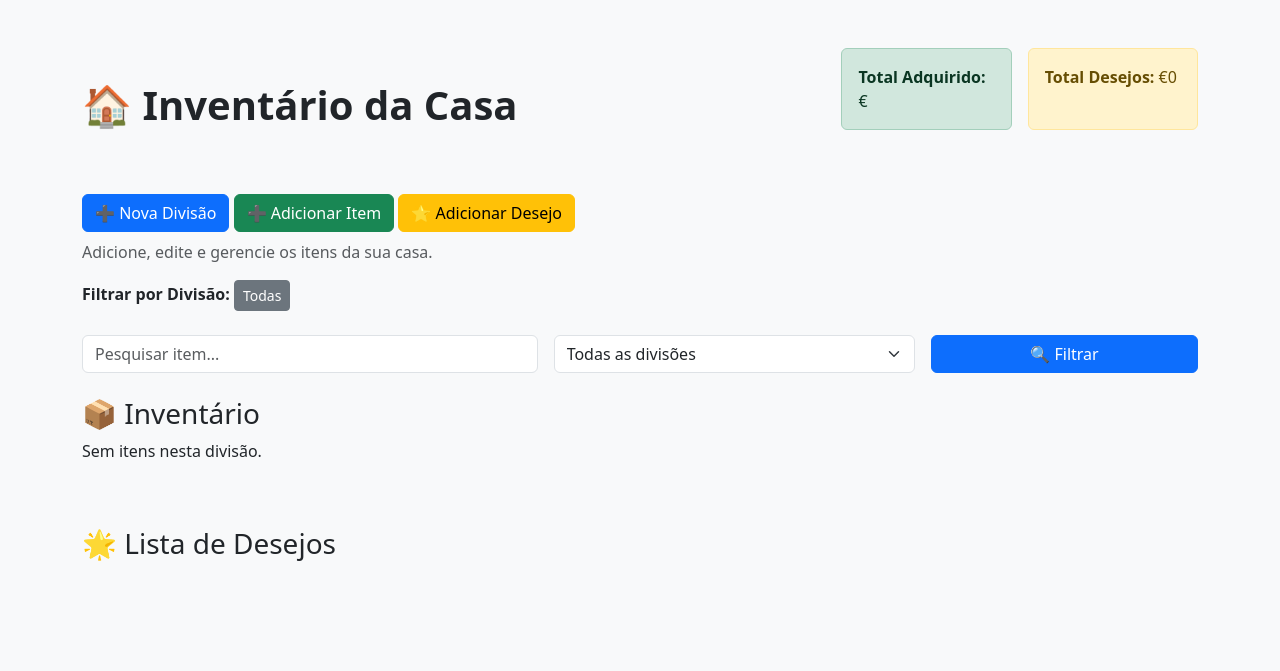
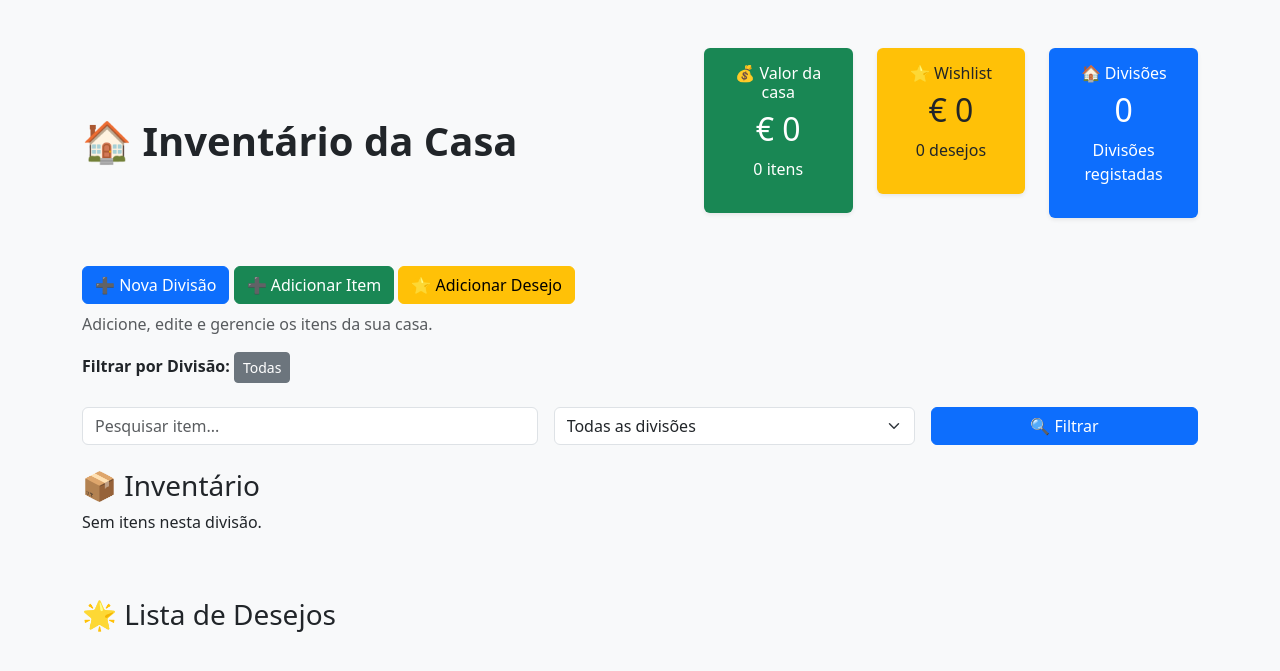
Before and after one commit to DanielaSofia/Home_inventory, a Django app: page / in a window 1280 px wide. Shown: the top 671 px of the page. Run offline with Django 4.2, Linux system fonts and the light colour scheme; data that the repository does not hold is empty.

Commit message:
mostarar mais totatis, acrescentar a data de aquisicao

```diff
--- a/casa/inventory/admin.py
+++ b/casa/inventory/admin.py
@@ -1,6 +1,7 @@
 
 from django.contrib import admin
-from .models import Divisao, Item
+from .models import Divisao, Item, Desejo
 
 admin.site.register(Divisao)
 admin.site.register(Item)
+admin.site.register(Desejo)
--- a/casa/inventory/forms.py
+++ b/casa/inventory/forms.py
@@ -1,17 +1,21 @@
 from django import forms
 from .models import Item, Divisao, Desejo
+
 
 class ItemForm(forms.ModelForm):
     class Meta:
         model = Item
-        fields = ['divisao', 'nome', 'descricao', 'quantidade', 'valor_estimado', 'imagem']
+        fields = ["divisao", "nome", "descricao", "quantidade", "valor", "data_aquisicao", "imagem"]
+        widgets = {"data_aquisicao": forms.DateInput(attrs={"type": "date"})}
+
 
 class DivisaoForm(forms.ModelForm):
     class Meta:
         model = Divisao
-        fields = ['nome']
+        fields = ["nome"]
+
 
 class DesejoForm(forms.ModelForm):
     class Meta:
         model = Desejo
-        fields = ["nome", "descricao", "valor_estimado", "divisao", "imagem"]
+        fields = ["nome", "descricao", "valor", "divisao", "imagem"]
--- a/casa/inventory/models.py
+++ b/casa/inventory/models.py
@@ -15,7 +15,8 @@
     quantidade = models.IntegerField(default=1)
     imagem = models.ImageField(upload_to="itens/", blank=True, null=True)
     data_adicionado = models.DateTimeField(auto_now_add=True)
-    valor_estimado = models.DecimalField(max_digits=10, decimal_places=2, default=0)
+    valor = models.DecimalField(max_digits=10, decimal_places=2, default=0)
+    data_aquisicao = models.DateField(null=True, blank=True)
 
     def __str__(self):
         return f"{self.nome} ({self.quantidade})"
@@ -24,7 +25,7 @@
 class Desejo(models.Model):
     nome = models.CharField(max_length=200)
     descricao = models.TextField(blank=True)
-    valor_estimado = models.DecimalField(max_digits=10, decimal_places=2, null=True, blank=True)
+    valor = models.DecimalField(max_digits=10, decimal_places=2, null=True, blank=True)
     imagem = models.ImageField(upload_to="desejos/", blank=True, null=True)
     divisao = models.ForeignKey(Divisao, on_delete=models.SET_NULL, null=True)
 
--- a/casa/inventory/templates/inventory/dashboard.html
+++ b/casa/inventory/templates/inventory/dashboard.html
@@ -26,13 +26,38 @@
 
         <div class="d-flex justify-content-between align-items-center mb-4">
             <h1 class="fw-bold">🏠 Inventário da Casa</h1>
-            <div class="d-flex justify-content-between mb-4">
-                <div class="alert alert-success w-50 me-2">
-                    <strong>Total Adquirido:</strong> €{{ total_adquirido }}
+            <div class="row mb-4">
+
+                <div class="col-md-4">
+                    <div class="card shadow-sm border-0 bg-success text-white">
+                        <div class="card-body text-center">
+                            <h6>💰 Valor da casa</h6>
+                            <h2>€ {{ total_itens }}</h2>
+                            <p>{{ total_itens_count }} itens</p>
+                        </div>
+                    </div>
                 </div>
-                <div class="alert alert-warning w-50 ms-2">
-                    <strong>Total Desejos:</strong> €{{ total_desejos }}
+
+                <div class="col-md-4">
+                    <div class="card shadow-sm border-0 bg-warning">
+                        <div class="card-body text-center">
+                            <h6>🌟 Wishlist</h6>
+                            <h2>€ {{ total_desejos }}</h2>
+                            <p>{{ total_desejos_count }} desejos</p>
+                        </div>
+                    </div>
                 </div>
+
+                <div class="col-md-4">
+                    <div class="card shadow-sm border-0 bg-primary text-white">
+                        <div class="card-body text-center">
+                            <h6>🏠 Divisões</h6>
+                            <h2>{{ divisoes|length }}</h2>
+                            <p>Divisões registadas</p>
+                        </div>
+                    </div>
+                </div>
+
             </div>
         </div>
         <button class="btn btn-primary" data-bs-toggle="modal" data-bs-target="#addDivisaoModal">➕ Nova Divisão</button>
@@ -88,7 +113,13 @@
                         <h5>{{ item.nome }}</h5>
                         <p>{{ item.descricao }}</p>
                         <p>Quantidade: {{ item.quantidade }}</p>
-                        <p>Valor: €{{ item.valor_estimado }}</p>
+                        <p>Valor: €{{ item.valor }}</p>
+
+                        {% if item.data_aquisicao %}
+                        <p class="text-muted">
+                            📅 {{ item.data_aquisicao }}
+                        </p>
+                        {% endif %}
                         {% if item.divisao %}
                         <span class="badge bg-secondary">
                             {{ item.divisao.nome }}
@@ -121,8 +152,8 @@
                         <h5>{{ d.nome }}</h5>
                         <p>{{ d.descricao }}</p>
 
-                        {% if d.valor_estimado %}
-                        <p>€{{ d.valor_estimado }}</p>
+                        {% if d.valor %}
+                        <p>€{{ d.valor }}</p>
                         {% endif %}
 
                     </div>
--- a/casa/inventory/views.py
+++ b/casa/inventory/views.py
@@ -22,10 +22,10 @@
     def get_serializer_context(self):
         return {"request": self.request}
 
-    # @action(detail=False, methods=['get'])
     def total_valor(self, request):
-        total = Item.objects.aggregate(Sum("valor_estimado"))
-        return Response({"total_valor_casa": total["valor_estimado__sum"]})
+        if request.method == "GET":
+            total = Item.objects.aggregate(Sum("valor"))
+            return Response({"total_valor_casa": total["valor__sum"]})
 
 
 def dashboard(request):
@@ -58,8 +58,11 @@
     desejos = Desejo.objects.all()
     divisoes = Divisao.objects.all()
 
-    total_itens = Item.objects.aggregate(total=Sum("valor_estimado"))["total"] or 0
-    total_desejos = Desejo.objects.aggregate(total=Sum("valor_estimado"))["total"] or 0
+    total_itens = Item.objects.aggregate(total=Sum("valor"))["total"] or 0
+    total_desejos = Desejo.objects.aggregate(total=Sum("valor"))["total"] or 0
+
+    total_itens_count = Item.objects.count()
+    total_desejos_count = Desejo.objects.count()
 
     context = {
         "itens": itens,
@@ -70,6 +73,8 @@
         "desejo_form": desejo_form,
         "total_itens": total_itens,
         "total_desejos": total_desejos,
+        "total_itens_count": total_itens_count,
+        "total_desejos_count": total_desejos_count,
     }
 
     return render(request, "inventory/dashboard.html", context)
```
